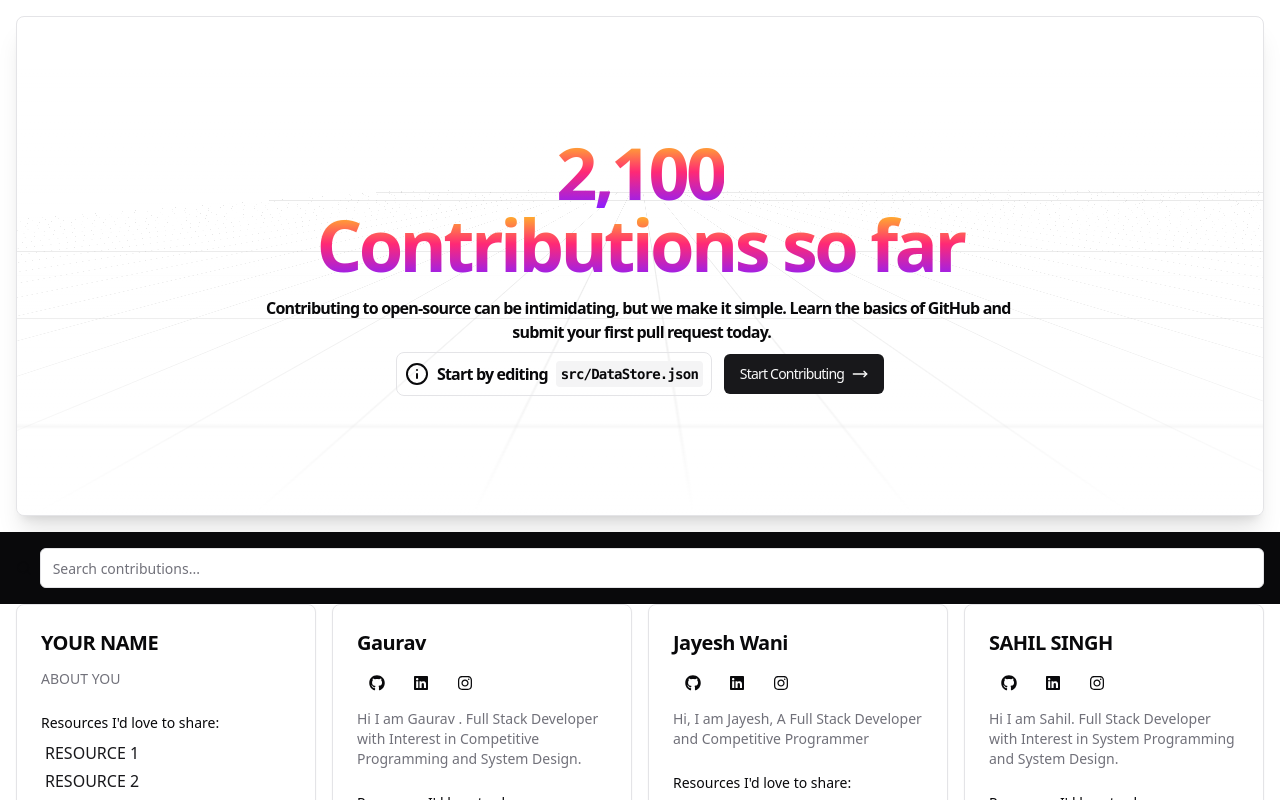
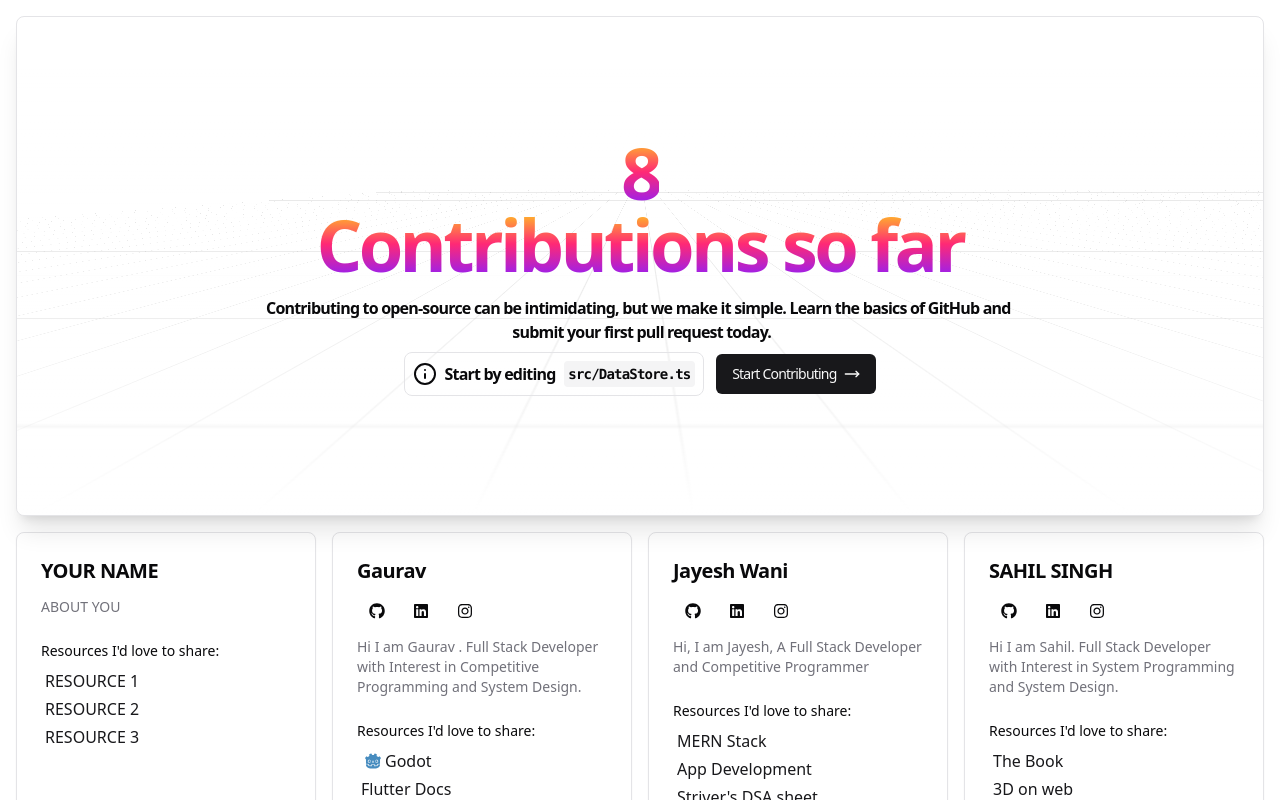
Before and after one commit to TYPESAFE-RUSTY/contribute-to-this-repo, a Next.js app: page / in a window 1280 px wide. Shown: the top 800 px of the page. Built offline with nearby package versions, Linux system fonts and the light colour scheme.

Commit message:
removed search

```diff
--- a/src/app/page.tsx
+++ b/src/app/page.tsx
@@ -11,41 +11,19 @@ import InfiniteScroll from "react-infinite-scroll-component";
 import { useState, useEffect } from "react"; // Import useEffect
 import RetroGrid from "@/components/ui/retro-grid";
 import NumberTicker from "@/components/ui/number-ticker";
-import { Info, MoveRight, ArrowUp, Search } from "lucide-react"; // Import ArrowUp icon
+import { Info, MoveRight, ArrowUp } from "lucide-react"; // Import ArrowUp icon
 import { TooltipProvider } from "@/components/ui/tooltip";
 import { Button } from "@/components/ui/button";
-import { Input } from "@/components/ui/input";
 
 let cards: C[] = [...template, ...data];
 
 export default function Home() {
   const [items, setItems] = useState<C[]>(cards.slice(0, 20));
-  const [searchQuery, setSearchQuery] = useState("");
-  const [searchResults, setSearchResults] = useState<C[]>([]);
   const [showScroll, setShowScroll] = useState(false); // State to show/hide the button
-
-  // Configure Fuse.js options
-  const fuse = new Fuse(cards, {
-    keys: ["name", "description"],
-    threshold: 0.4,
-  });
-
-  // Handle the search input change
-  const handleSearch = (e: React.ChangeEvent<HTMLInputElement>) => {
-    const query = e.target.value;
-    setSearchQuery(query);
-
-    if (query) {
-      const results = fuse.search(query).map((result) => result.item);
-      setSearchResults(results);
-    } else {
-      setSearchResults([]);
-    }
-  };
 
   // Function to load more data when using infinite scroll
   const loadMoreData = () => {
-    setItems(items.concat(cards.slice(items.length, items.length + 20)));
+    setItems((prevItems) => prevItems.concat(cards.slice(prevItems.length, prevItems.length + 20)));
   };
 
   // Handle scroll event
@@ -62,9 +40,6 @@ export default function Home() {
     return () => window.removeEventListener("scroll", handleScroll);
   }, []);
 
-  // Data to be rendered (either search results or the original list)
-  const displayedCards = searchQuery ? searchResults : items;
-
   // Scroll to top function
   const scrollToTop = () => {
     window.scrollTo({ top: 0, behavior: "smooth" });
@@ -78,7 +53,7 @@ export default function Home() {
             <section className="flex flex-col gap-4">
               <div>
                 <NumberTicker
-                  value={2100}
+                  value={cards.length}
                   className="pointer-events-none z-10 whitespace-pre-wrap bg-gradient-to-b from-[#ffd319] via-[#ff2975] to-[#8c1eff] bg-clip-text text-center text-5xl md:text-7xl font-bold leading-none tracking-tighter text-transparent"
                 />
                 <h3 className="pointer-events-none z-10 whitespace-pre-wrap bg-gradient-to-b from-[#ffd319] via-[#ff2975] to-[#8c1eff] bg-clip-text text-center text-5xl md:text-7xl font-bold leading-none tracking-tighter text-transparent">
@@ -97,7 +72,7 @@ export default function Home() {
                     <Info />
                     <span>Start by editing</span>
                     <code className="rounded bg-muted px-[0.3rem] py-[0.2rem] font-mono text-sm font-semibold">
-                      src/DataStore.json
+                      src/DataStore.ts
                     </code>
                   </div>
 
@@ -117,26 +92,15 @@ export default function Home() {
           <RetroGrid />
         </div>
 
-        <div className="flex justify-center items-center gap-2 p-4 sticky top-0 w-full bg-zinc-950">
-          <Search className="w-4 h-4"/>
-          <Input
-            type="text"
-            placeholder="Search contributions..."
-            value={searchQuery}
-            onChange={handleSearch}
-            className="w-full"
-          />
-        </div>
-
         {/* Infinite Scroll for Cards */}
         <InfiniteScroll
-          dataLength={displayedCards.length}
+          dataLength={items.length}
           next={loadMoreData}
           hasMore={items.length < cards.length}
           loader={<h4>Loading...</h4>}
         >
           <div className="grid grid-cols-1 sm:grid-cols-2 md:grid-cols-3 lg:grid-cols-4 gap-4 px-4 md:px-4">
-            {displayedCards.map((card, index) => (
+            {items.map((card, index) => (
               <Card key={index} data={card} />
             ))}
           </div>
```
